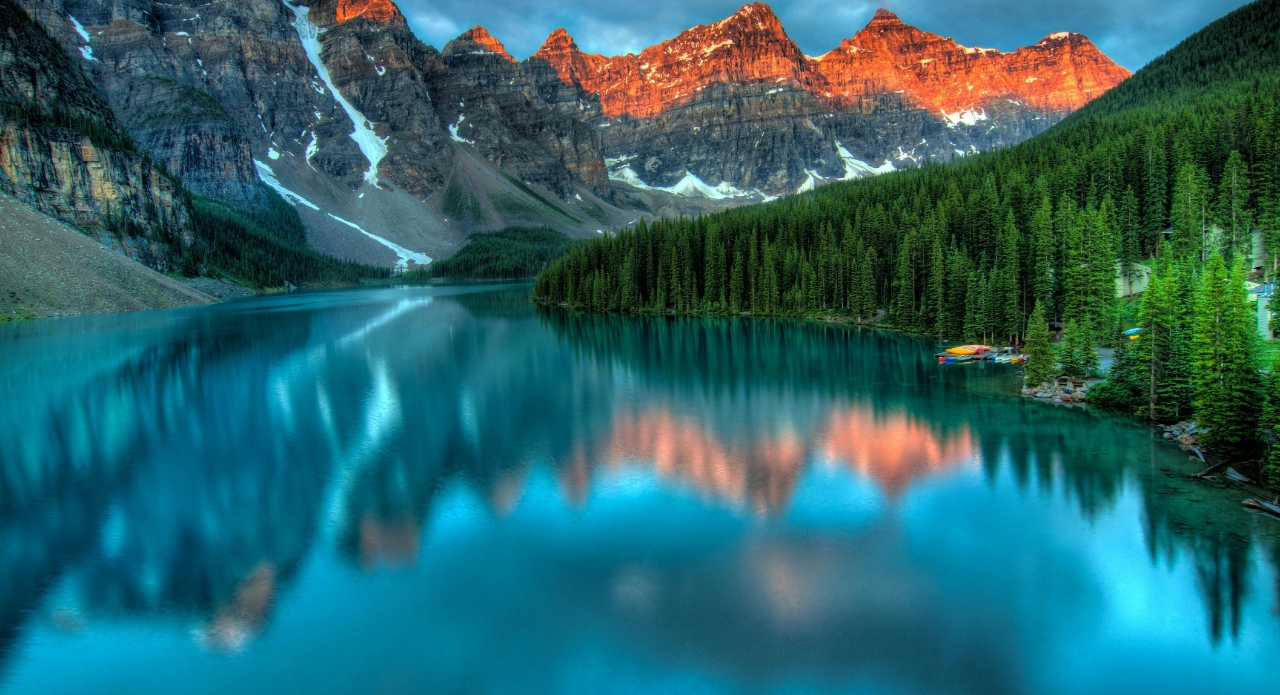
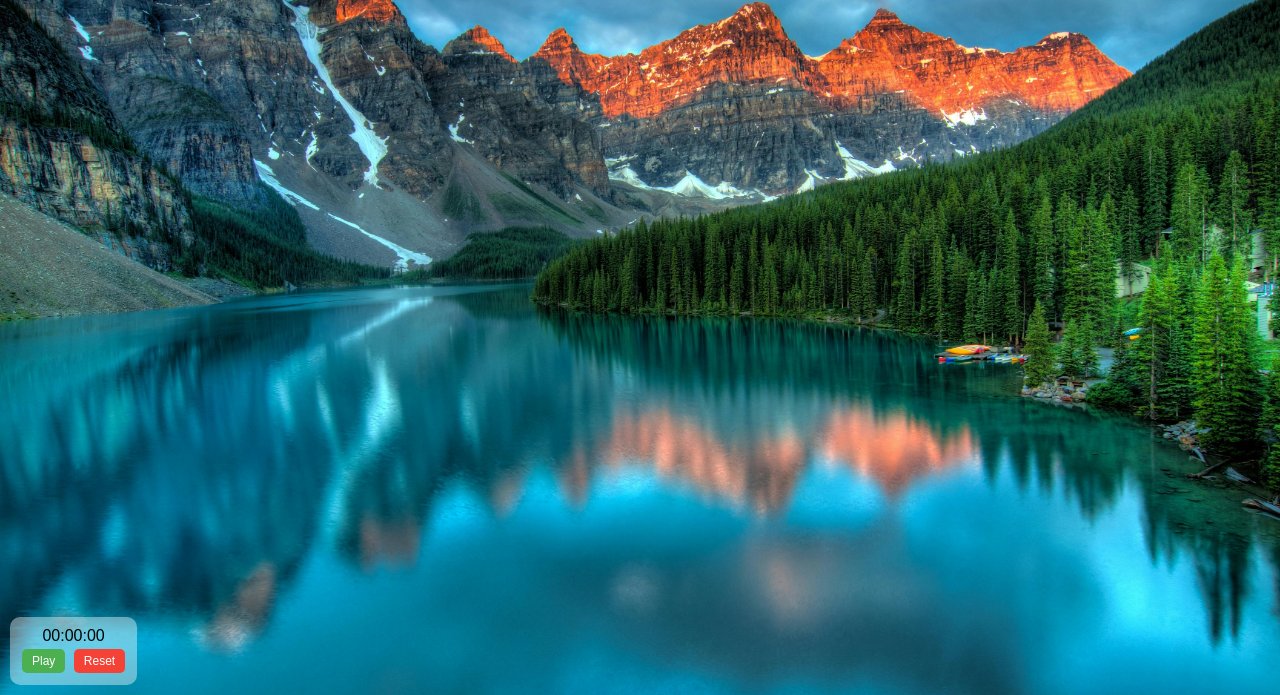
Before and after one commit to AlphalakeLabs/FocusScape, a plain HTML site: page index.html in a window 1280 px wide. Shown: the part 105-800 px from the top of the page. Drawn offline with Linux system fonts and the light colour scheme.

Commit message:
Update styles.css
Timer

```diff
--- a/styles.css
+++ b/styles.css
@@ -107,3 +107,39 @@ button i {
 #skip-next-button:focus {
     outline: none; /* Remove default focus outline */
 }
+
+/* Stopwatch Styles */
+.stopwatch-container {
+    position: fixed;
+    bottom: 10px;
+    left: 10px;
+    z-index: 1001; /* Ensure above other controls */
+    background: rgba(252, 252, 252, 0.409);
+    padding: 10px;
+    border-radius: 10px;
+    text-align: center;
+}
+
+#timer {
+    font-size: 16px;
+    margin-bottom: 2px;
+}
+
+.stopwatch-controls button {
+    font-size: 12px;
+    padding: 5px 10px;
+    margin: 2px;
+    border: none;
+    border-radius: 5px;
+    cursor: pointer;
+}
+
+#playPauseBtn {
+    background-color: #4CAF50;
+    color: white;
+}
+
+#resetBtn {
+    background-color: #f44336;
+    color: white;
+}
```
